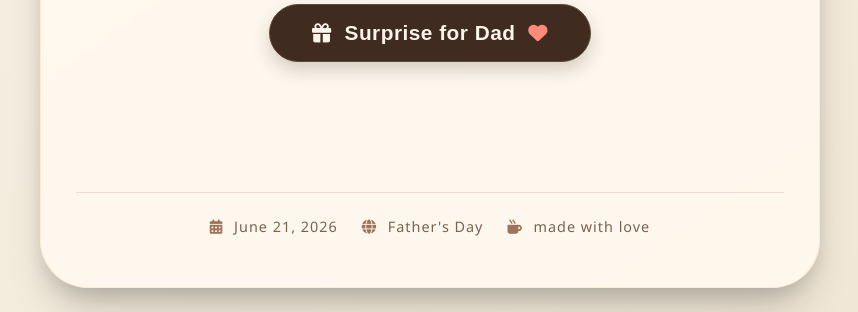
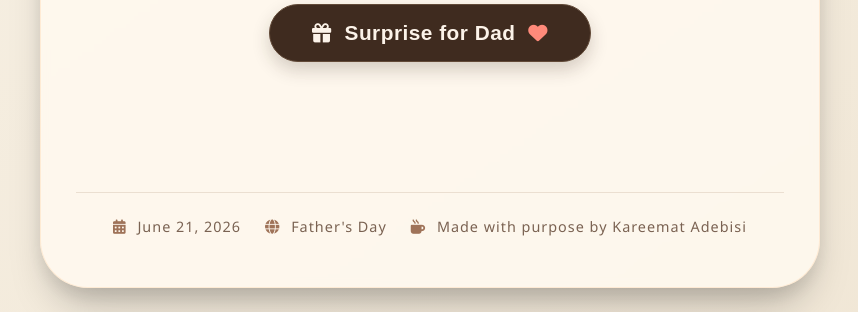
Before and after one commit to Githerd/father-s-day.io, a Flask app: page / in a window 1280 px wide. Shown: the part 644-956 px from the top of the page, without its empty margins (210-1068 px from the left). Run offline with Flask 3, Linux system fonts and the light colour scheme.

Commit message:
Update index.html

```diff
--- a/templates/index.html
+++ b/templates/index.html
@@ -363,7 +363,7 @@
         <div class="footer">
             <span><i class="fas fa-calendar-alt"></i> June 21, 2026</span>
             <span><i class="fas fa-globe"></i> Father's Day</span>
-            <span><i class="fas fa-mug-hot"></i> made with love</span>
+            <span><i class="fas fa-mug-hot"></i> Made with purpose by Kareemat Adebisi</span>
         </div>
     </div>
 
```
